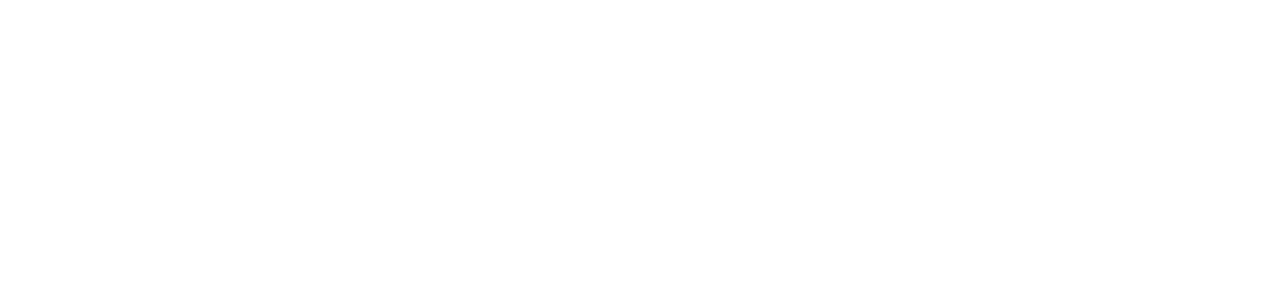
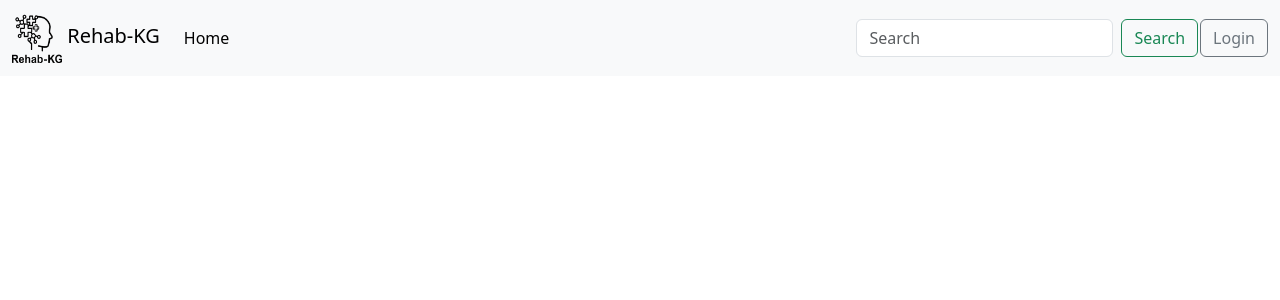
Before and after one commit to SoManTik/Rehab_KG-front, a Vue app: page /PhysiotherapistView in a window 1280 px wide. Before the commit this address had no page. Shown: the top 300 px of the page. Built offline with nearby package versions, Linux system fonts and the light colour scheme.

Commit message:
add  jwt code

```diff
--- a/src/router/index.js
+++ b/src/router/index.js
@@ -14,7 +14,7 @@ const router = createRouter({
     },
     {
       path: '/Ai_coach',
-      name: 'Ai_coach',
+      name: 'Ai-coach',
       // route level code-splitting
       // this generates a separate chunk (About.[hash].js) for this route
       // which is lazy-loaded when the route is visited.
@@ -28,6 +28,14 @@ const router = createRouter({
       // which is lazy-loaded when the route is visited.
       component: () => import('../views/Home.vue')
     },
+    {
+      path: '/PhysiotherapistView',
+      name: 'Physiotherapist-View',
+      // route level code-splitting
+      // this generates a separate chunk (About.[hash].js) for this route
+      // which is lazy-loaded when the route is visited.
+      component: () => import('../views/PhysiotherapistView.vue')
+    },
   ]
 })
 
--- a/src/views/Login.vue
+++ b/src/views/Login.vue
@@ -1,6 +1,6 @@
 <script setup>
 import { ref, onMounted, computed, watch, nextTick } from 'vue'
-import { RouterLink,useRoute, useLink ,useRouter} from 'vue-router'
+import { RouterLink, useRoute, useLink, useRouter } from 'vue-router'
 
 const router = useRouter();
 const route = useRoute();
@@ -27,13 +27,14 @@ const login = async () => {
 
   if (!data.user) {
     alert(data.message)
-        }else{
+  } else {
+    // save token to local storage
+    localStorage.setItem('token', data.token);
     router.push('/');
     alert("Welcome")
   }
 
-        // save token to local storage
-        // localStorage.setItem('token', data.token);
+
 
 }
 
@@ -49,12 +50,8 @@ const login = async () => {
             <div class="card" style="border-radius: 1rem;">
               <div class="row g-0">
                 <div class="col-md-7 col-lg-6 d-none d-md-block">
-              <img
-                src="/login_picture.png"
-                alt="login form"
-                style="border-radius: 1rem 0 0 1rem;"
-                width="100%" height="100%"
-              />
+                  <img src="/login_picture.png" alt="login form" style="border-radius: 1rem 0 0 1rem;" width="100%"
+                    height="100%" />
                 </div>
                 <div class="col-md-5 col-lg-6 d-flex align-items-center">
                   <div class="card-body p-4 p-lg-5 text-black">
@@ -65,12 +62,14 @@ const login = async () => {
                       <h5 class="fw-normal mb-3 pb-3" style="letter-spacing: 1px;">Sign into your account</h5>
 
                       <div class="form-outline mb-4">
-                    <input v-model="credentials.email" required type="email" id="form2Example17" class="form-control form-control-lg" />
+                        <input v-model="credentials.email" required type="email" id="form2Example17"
+                          class="form-control form-control-lg" />
                         <label class="form-label" for="form2Example17">Email address</label>
                       </div>
 
                       <div class="form-outline mb-4">
-                    <input v-model="credentials.pwd" required type="password" id="form2Example27" class="form-control form-control-lg" />
+                        <input v-model="credentials.pwd" required type="password" id="form2Example27"
+                          class="form-control form-control-lg" />
                         <label class="form-label" for="form2Example27">Password</label>
                       </div>
 
@@ -79,7 +78,8 @@ const login = async () => {
                       </div>
 
                       <a class="small text-muted" href="#!">Forgot password?</a>
-                  <p class="mb-5 pb-lg-2" style="color: #393f81;">Don't have an account? <a href="#!" style="color: #393f81;">Register here</a></p>
+                      <p class="mb-5 pb-lg-2" style="color: #393f81;">Don't have an account? <a href="#!"
+                          style="color: #393f81;">Register here</a></p>
                       <a href="#!" class="small text-muted">Terms of use.</a>
                       <a href="#!" class="small text-muted">Privacy policy</a>
                     </form>
--- /dev/null
+++ b/src/views/PhysiotherapistView.vue
@@ -0,0 +1,14 @@
+<script setup>
+import { RouterLink, RouterView } from 'vue-router'
+import navbar from '../components/navbar.vue'
+</script>
+
+<template>
+<main>
+    <navbar/>
+    <div style="padding: 5rex">
+
+    </div>
+</main>
+
+</template>
--- a/vite.config.js
+++ b/vite.config.js
@@ -16,6 +16,7 @@ export default defineConfig({
     proxy: {
       '/api': {
             target: 'https://rehabkgback2.f3202319.hkbu.app/',
+            // target: 'http://localhost:3000',
             changeOrigin: true,
             // rewrite: (path) => path.replace(/^\/api/, ''),
       }
```
Lines whose indentation alone changed are shown as unchanged.
